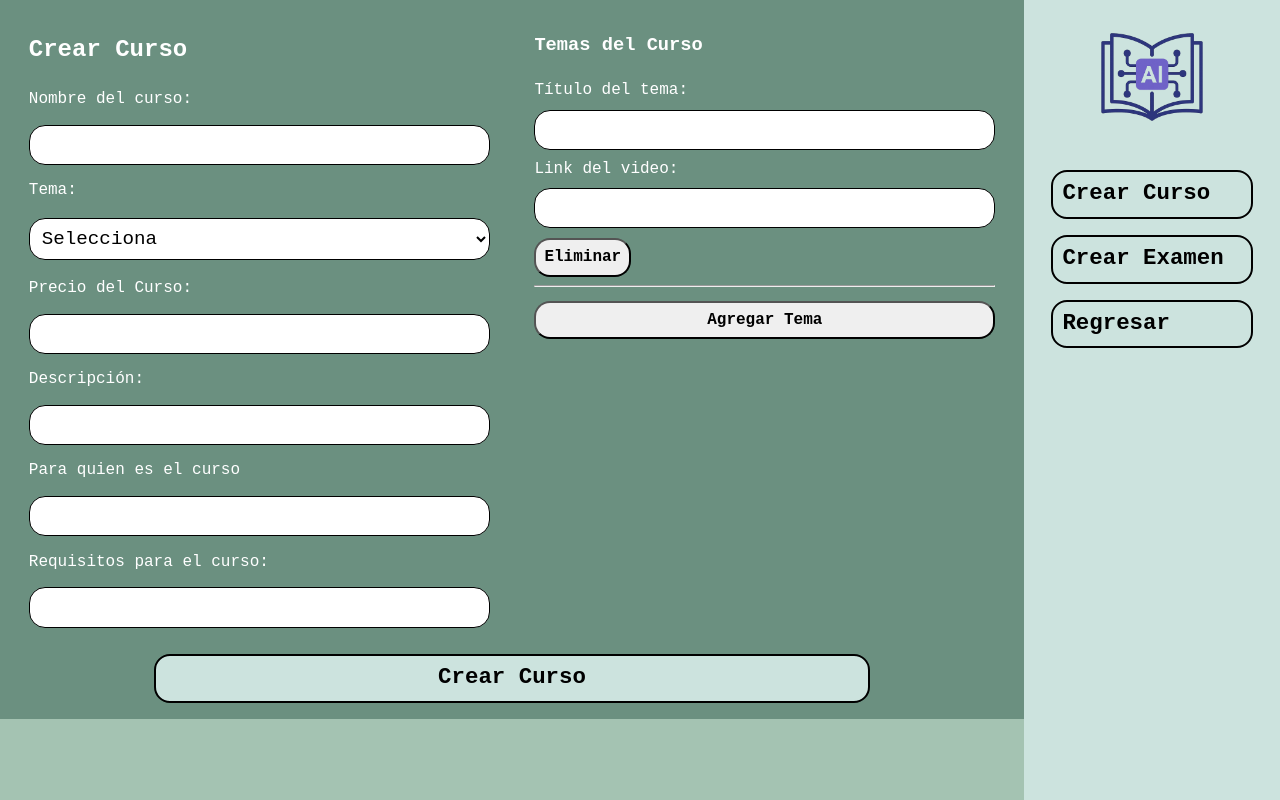
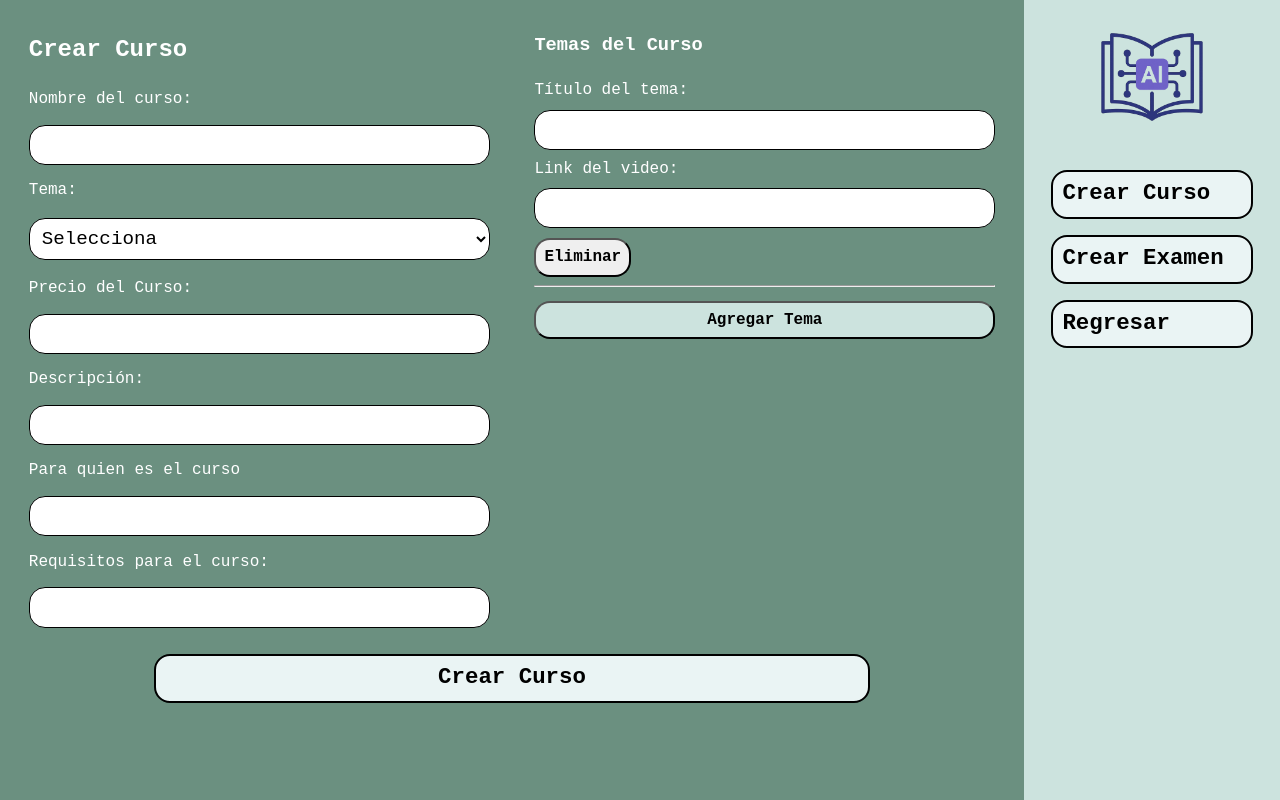
Before and after one commit to JAKAss07/ProyectoCursos, a PHP site: page /PHP/CRUD_Curso/CrearCurso.php in a window 1280 px wide. Run offline with PHP 8.4, Linux system fonts and the light colour scheme.

Commit message:
Cambios JC - Se modifico el CSS del formulario de crear curso

```diff
--- a/CSS/CrearCurso.css
+++ b/CSS/CrearCurso.css
@@ -11,7 +11,7 @@
 }
 
 body {
-  background: var(--color4);
+  background: var(--color5);
   color: var(--blanco);
   font-family: "Courier New", Courier, monospace;
 }
@@ -25,7 +25,7 @@ body {
   text-decoration: none;
   font-weight: bold;
   transition: background-color 0.3s ease;
-  background: var(--color3);
+  background: var(--color2);
   padding: 0.6rem;
   border-radius: 1rem;
   border: 2px solid var(--negro);
@@ -33,7 +33,7 @@ body {
 }
 
 #boton:hover {
-  background-color: var(--color5);
+  background-color: var(--color4);
   color: var(--blanco);
 }
 
@@ -53,10 +53,6 @@ body {
   min-width: 80%;
   height: 100dvh;
   overflow-y: auto; /* Scroll vertical solo aquí */
-}
-
-#panelD > div {
-  background: var(--color5);
 }
 
 #crearCurso {
@@ -186,6 +182,7 @@ option {
   transition: background-color 0.3s ease;
   border-radius: 1rem;
   padding: 0.5rem;
+  background-color: var(--color3);
 }
 #boton_1:hover {
   color: var(--blanco);
```
